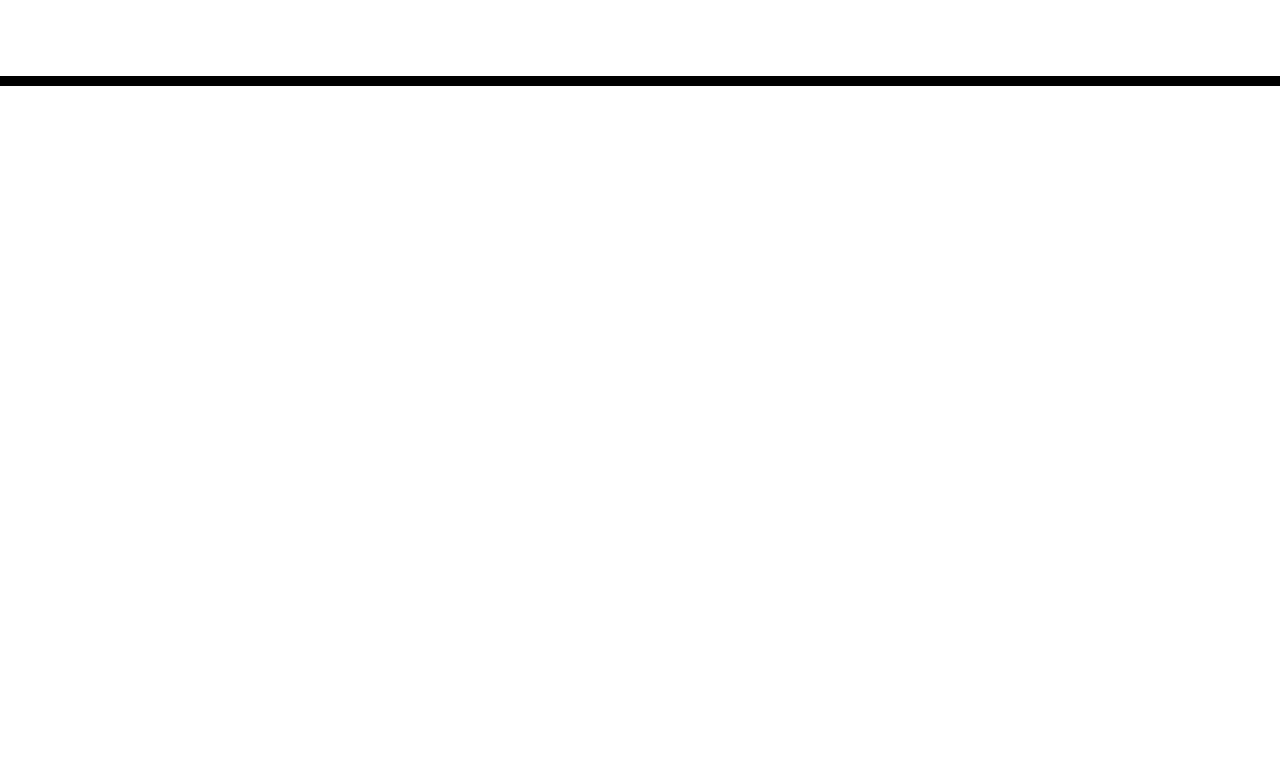
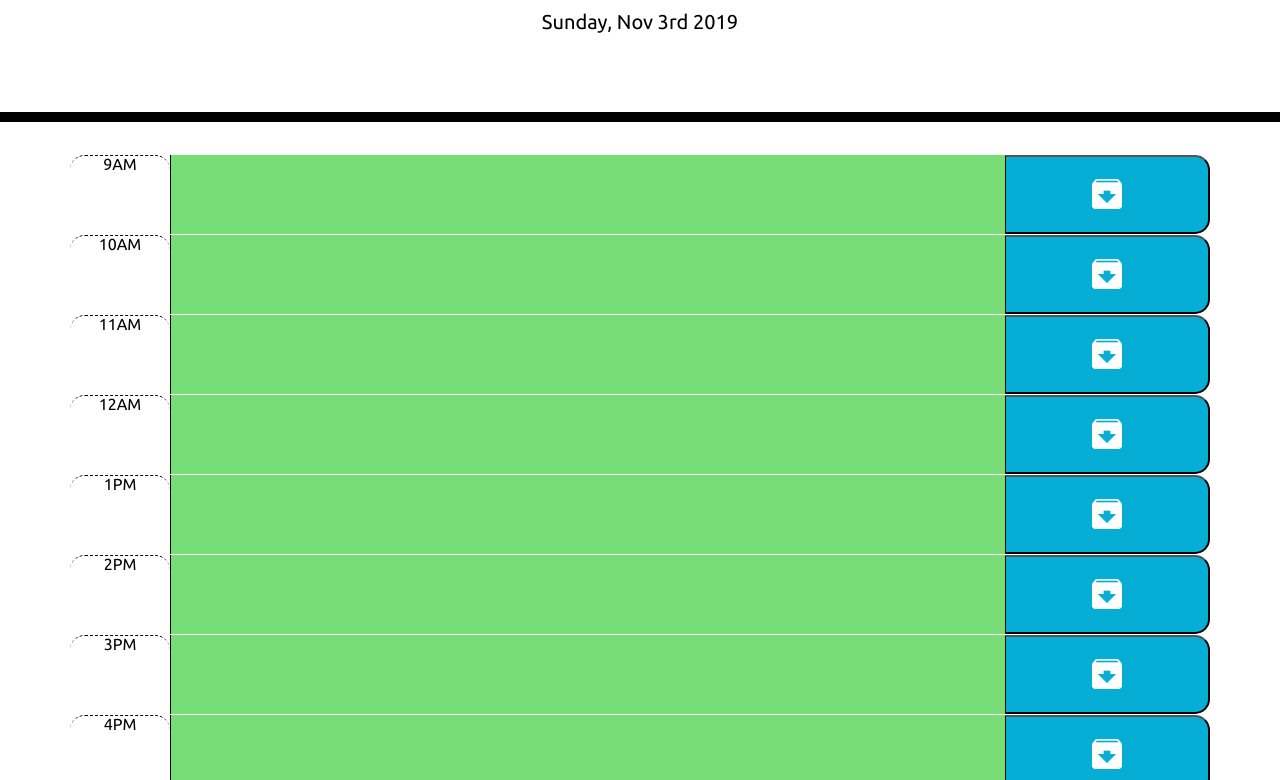
Before and after one commit to harper774/DayPlannerAPP, a plain HTML site: page index.html in a window 1280 px wide. Shown: the part 182-962 px from the top of the page. Before the commit the page ends 800 px from the top, so only its background shows below. Drawn offline with nearby package versions, Linux system fonts and the light colour scheme; a web font is replaced by a local one.

Commit message:
adding more components into the body by jquery

```diff
--- a/assets/style/style.css
+++ b/assets/style/style.css
@@ -1,5 +1,5 @@
 body {
-	font-family: 'Open Sans', sans-serif;
+	font-family: 'Ubuntu', sans-serif;
 	font-size: 16px;
 	line-height: 1;
 }
@@ -11,6 +11,8 @@ textarea{
 	color: #000000;
 	border-left: 1px solid black;
 	padding: 10px;
+
+	flex-grow:4;
 }
 
 .jumbotron {
@@ -19,6 +21,7 @@ textarea{
 	color: black;
 	border-radius: 0;
 	border-bottom: 10px solid black;
+}
 
 .description{
 	white-space: pre-wrap;
@@ -27,12 +30,15 @@ textarea{
 .time-block{
 	text-align: center;
 	border-radius: 15px;
+	width:100px;
 }
 
 .row {
 	white-space: pre-wrap;
 	height: 80px;
-	border-top: 1px solid white;;
+	border-top: 1px solid white;
+
+	flex-direction: row;
 }
 
 .hour {
@@ -62,6 +68,8 @@ textarea{
 	border-bottom-right-radius: 15px;
 	background-color: #06AED5;
 	color: white;
+
+	flex-grow:1;
 }
 
 .saveBtn i:hover {
--- a/index.html
+++ b/index.html
@@ -11,6 +11,7 @@
 	<link rel="stylesheet" type="text/css" href="assets/style/style.css">
 	<link href="https://fonts.googleapis.com/css?family=Mansalva&display=swap" rel="stylesheet">
 	<link href="https://fonts.googleapis.com/css?family=Ubuntu&display=swap" rel="stylesheet">
+	<link href="https://fonts.googleapis.com/icon?family=Material+Icons" rel="stylesheet">
 
 	<title>This is a Day Planner by Harper</title>
 </head>
@@ -25,6 +26,7 @@
 	<!-- Timeblocks go here -->
 	</div>
 
+
 	<script src="https://code.jquery.com/jquery-3.4.1.min.js"></script>
 	<script src="https://cdnjs.cloudflare.com/ajax/libs/moment.js/2.24.0/moment.min.js"></script>
 	<script type="text/javascript" src="main.js"></script>
--- a/main.js
+++ b/main.js
@@ -0,0 +1,77 @@
+//display current day
+$("#currentDay").text(moment().format('dddd')+', '+moment().format("MMM Do YYYY"));
+
+//display timeblocks
+for (var i = 0; i<9; i++){
+	var timeBlockEl = $("<div>");
+	timeBlockEl.attr("id", i);
+	timeBlockEl.attr("class", "row");
+	$(".container").append(timeBlockEl);
+}
+
+//adding three parts into each timeblocks
+$.each($(".row"), function(){
+	// console.log($(this));
+	var timerEl = $("<div>");
+	timerEl.attr("class", "time-block hour");
+	$(this).append(timerEl);
+
+	var userInput = $("<textarea>");
+	userInput.attr({
+		"class":"description"
+	});
+	$(this).append(userInput);
+
+	var saveBtn = $("<button>");
+	saveBtn.attr("class", "saveBtn");
+	$(this).append(saveBtn);
+});
+
+//adding icons into save button
+$(".saveBtn").each(function(){
+	console.log(this);
+	var iconSave = $('<i class="material-icons">archive</i>');
+	iconSave.css("font-size","40px");
+	$(this).append(iconSave);
+});
+
+//adding hour into timerEL
+$(".time-block").each(function(i,element){
+	if(i<4){
+		var index = i+9;
+		$(this).text(index+"AM");
+	}else{
+		var index = i-3;
+		$(this).text(index+"PM");
+	}
+});
+
+//get the current time frm moment.js
+var currentTime = parseInt(moment().format('HH'));
+
+//changing the color of textarea
+//according to the current time
+$(".row").each(function(){
+	//change all time into 24H
+	var time = parseInt($(this).children(".time-block").text())
+	if(time<6){
+		time +=12;
+	}
+
+	var inputArea = $(this).children("textarea");
+	if(time<currentTime){
+		inputArea.addClass("past");
+		inputArea.removeClass("present");
+		inputArea.removeClass("future");
+	}
+	else if(time === currentTime){
+		inputArea.addClass("present");
+		inputArea.removeClass("past");
+		inputArea.removeClass("future");
+	}
+	else{
+		inputArea.addClass("future");
+		inputArea.removeClass("present");
+		inputArea.removeClass("past");
+	}
+});
```
